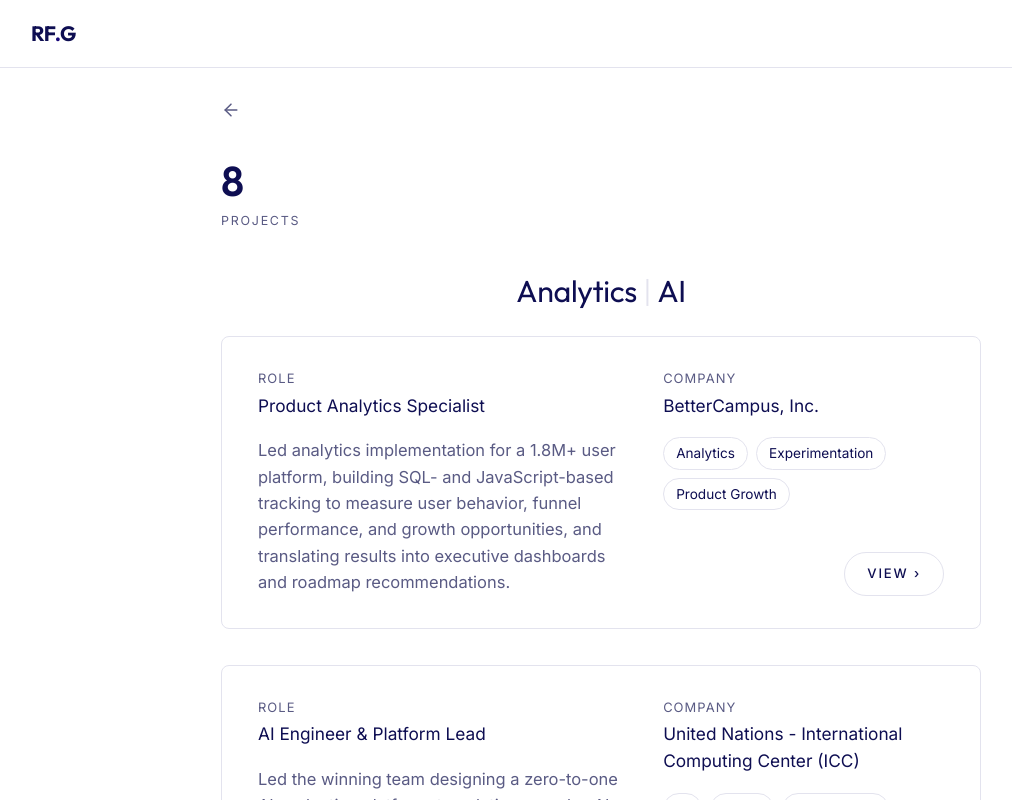
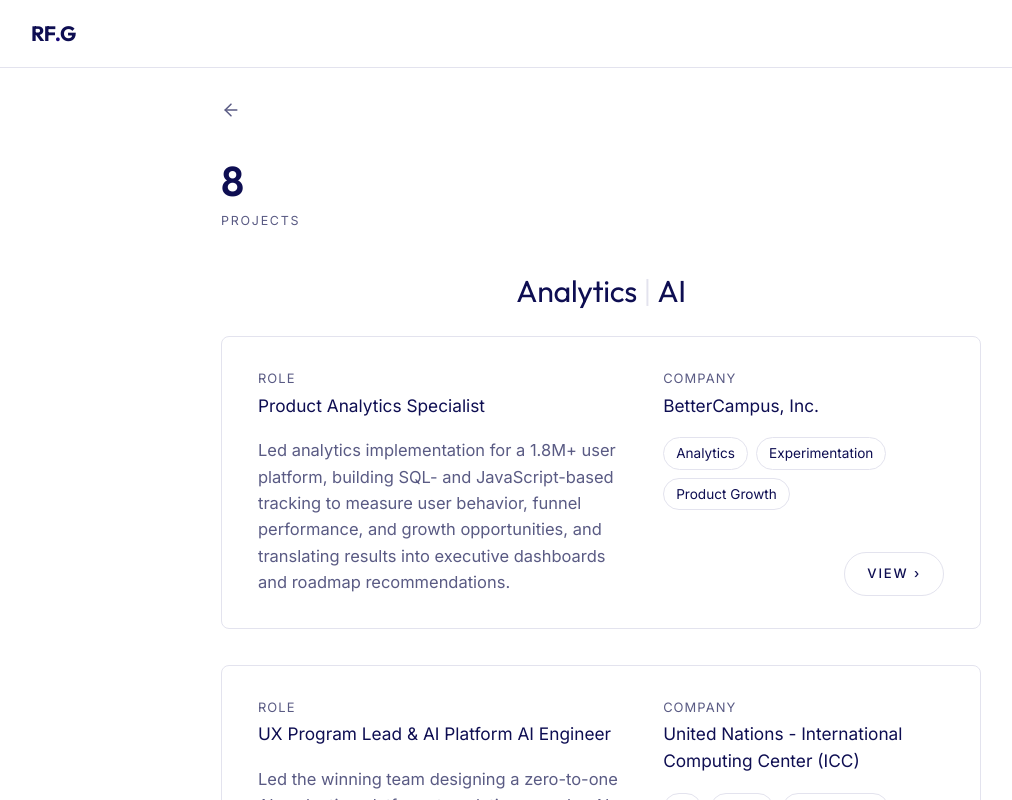
Before and after one commit to RaquelFarias20/myPortfolio, a React (Vite) app in the folder portfolio/: page /projects in a window 1280 px wide. Shown: the top 800 px of the page, without its empty margins (39-1051 px from the left). Built offline with nearby package versions, Linux system fonts and the light colour scheme.

Commit message:
Update projects.js

```diff
--- a/portfolio/src/data/projects.js
+++ b/portfolio/src/data/projects.js
@@ -15,7 +15,7 @@ export const projects = [
   {
     id: "un-ai-safety",
     category: "analytics-ai",
-    role: "AI Engineer & Platform Lead",
+    role: "UX Program Lead & AI Platform AI Engineer",
     company: "United Nations - International Computing Center (ICC)",
     description:
       "Led the winning team designing a zero-to-one AI evaluation platform, translating complex AI-safety workflows into intake flows, review states, and reporting experiences, prototyped with LLM-powered tools and structured JSON/PDF outputs.",
```
